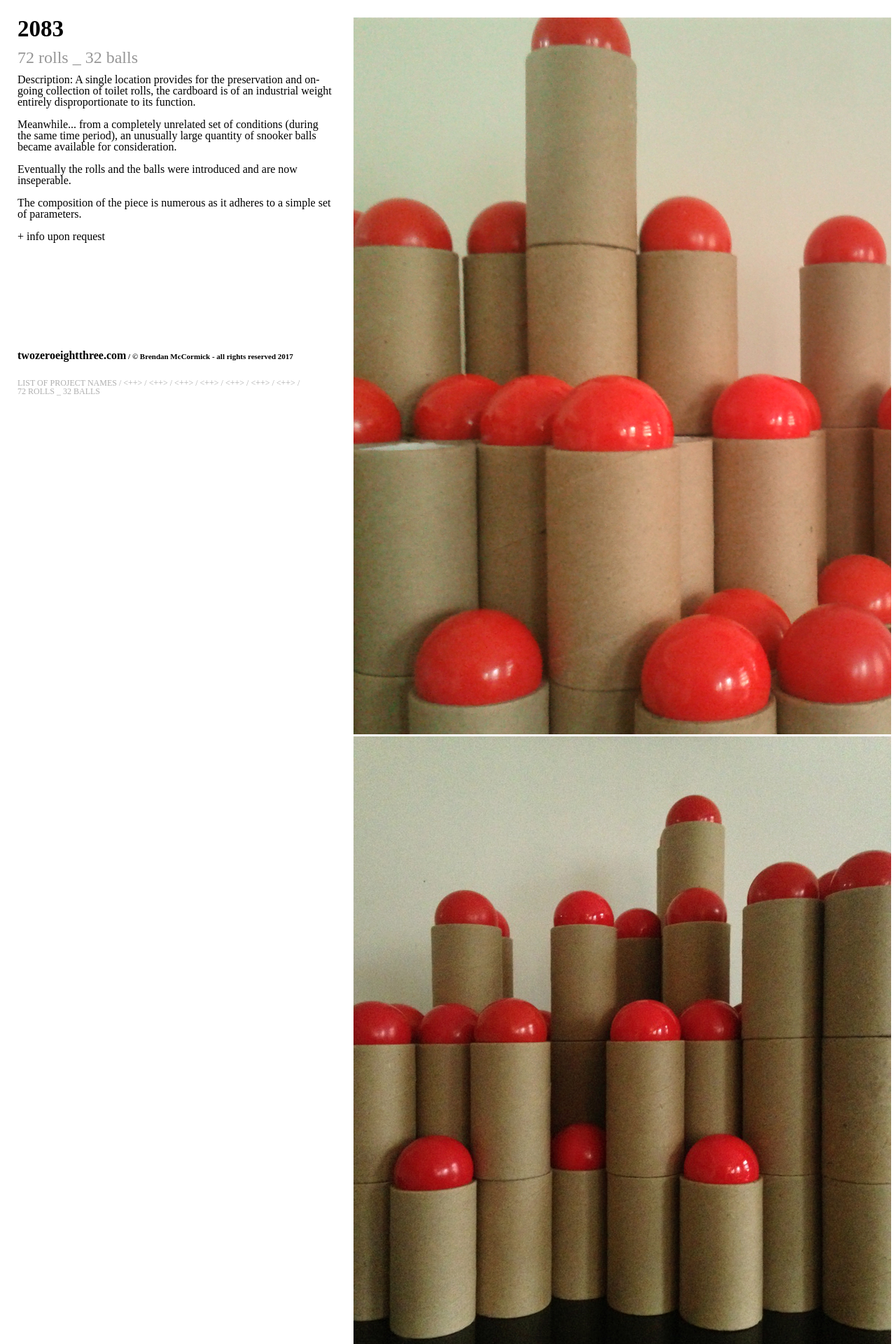
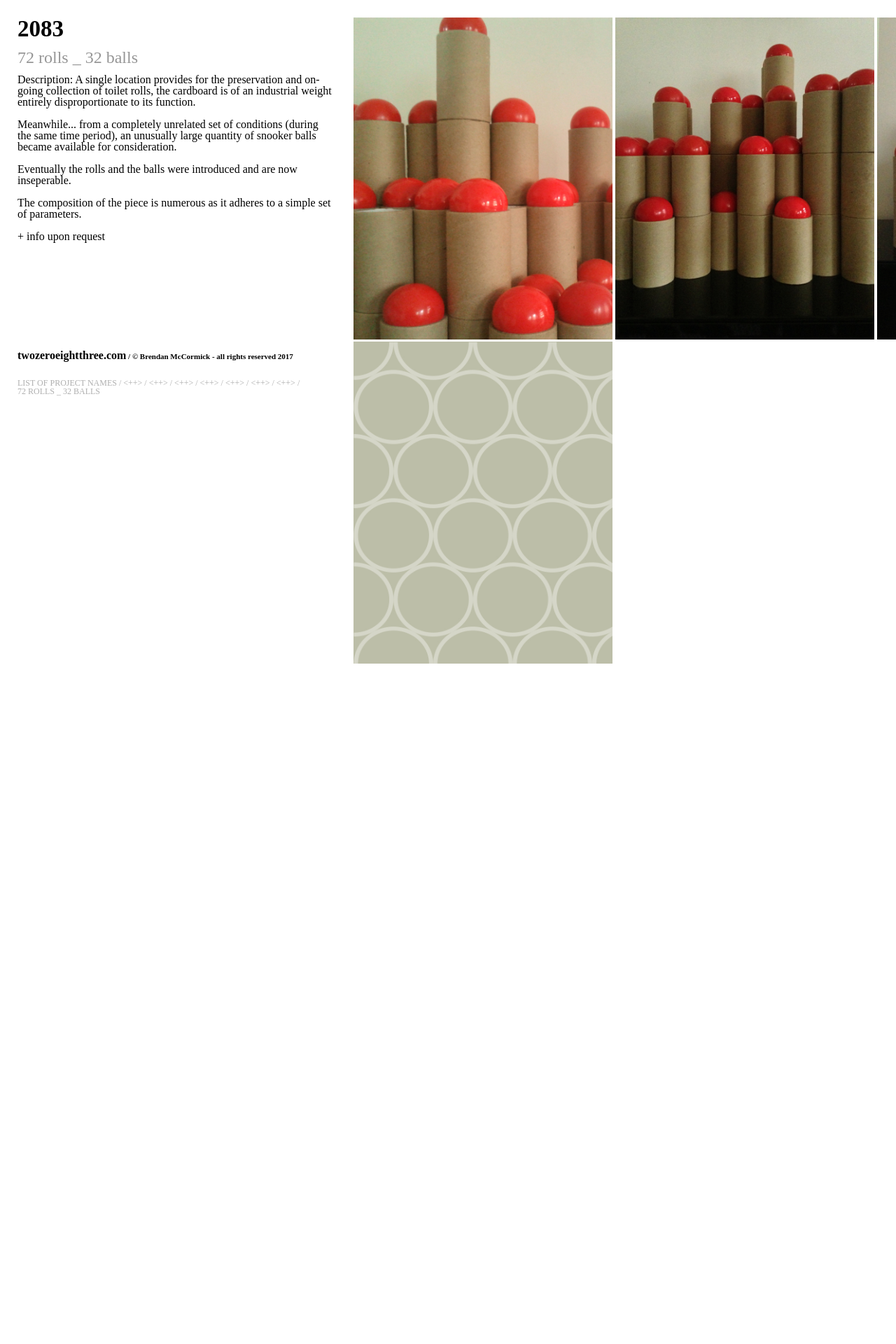
Before and after one commit to twozeroeightthree/website, a Jekyll site: the page built from _posts/2018-01-01-72-rolls-32-balls.html, in a window 1280 px wide. Shown: the top 1920 px of the page at 70% size. Built offline with Jekyll 4.4.1, drawn with Linux system fonts in a browser that asks for light colours; some web fonts are replaced; after the commit the page ends 1009 px from its top, so only the background shows below that.

Commit message:
2018-03-20_21:04

```diff
--- a/assets/main.css
+++ b/assets/main.css
@@ -178,3 +178,7 @@ footer.footer-post li:last-child:after {
   font-size: 16px;
   margin-bottom: 1em;
 }
+.media.post img{
+  width: 370px;
+  height: 460px;
+}
```
Also changed, not shown: 1 other file.
